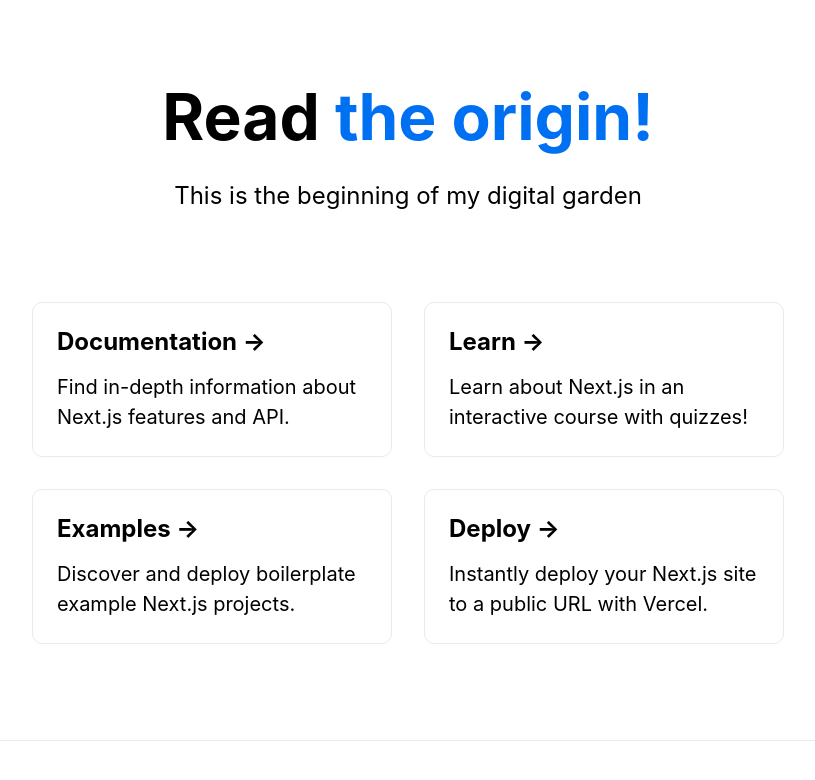
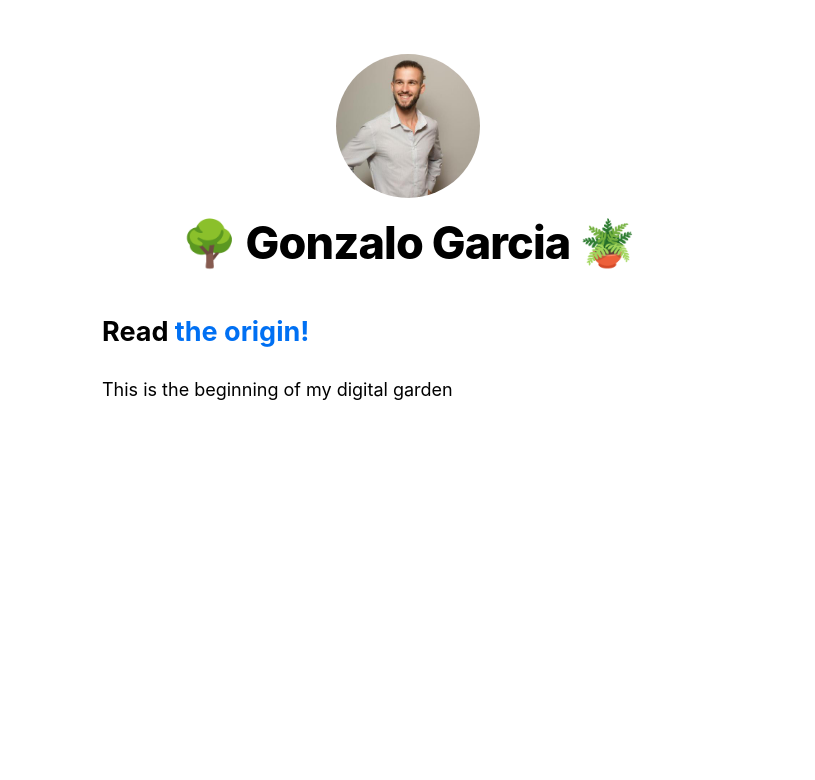
Before and after one commit to gonbaum/baumhaus-garden, a Next.js app: page / in a window 1280 px wide. Shown: the top 780 px of the page, without its empty margins (232-1047 px from the left). Built offline with nearby package versions, Linux system fonts and the light colour scheme.

Commit message:
chore(UI): App component and global css

```diff
--- a/components/layout.module.css
+++ b/components/layout.module.css
@@ -3,3 +3,13 @@
   padding: 0 1rem;
   margin: 3rem auto 6rem;
 }
+
+.header {
+  display: flex;
+  flex-direction: column;
+  align-items: center;
+}
+
+.backToHome {
+  margin: 3rem 0 0;
+}
--- a/components/layout.tsx
+++ b/components/layout.tsx
@@ -1,15 +1,82 @@
 import React from "react";
+import Head from "next/head";
+import Image from "next/image";
+import Link from "next/link";
 import styles from "./layout.module.css";
+import utilStyles from "../styles/utils.module.css";
 
 interface LayoutProps {
   children: React.ReactNode;
+  home: boolean;
 }
+
+const name = "🌳 Gonzalo Garcia 🪴";
+export const siteTitle = "My Digital Garden";
 
 /**
  *
  * @param {React.ReactElement} Receives React children
+ * @param {Boolean} Is the page the home page?
  * @return {React.ReactElement} A layout component
  */
-export default function Layout({ children }: LayoutProps) {
-  return <div className={styles.container}>{children}</div>;
+export default function Layout({ children, home }: LayoutProps) {
+  return (
+    <div className={styles.container}>
+      <Head>
+        <link rel="icon" href="/favicon.ico" />
+        <meta name="description" content="Gonzalo Garcia - Digital Garden" />
+        <meta
+          property="og:image"
+          content={`https://og-image.vercel.app/${encodeURI(
+            siteTitle
+          )}.png?theme=light&md=0&fontSize=75px&images=https%3A%2F%2Fassets.vercel.com%2Fimage%2Fupload%2Ffront%2Fassets%2Fdesign%2Fnextjs-black-logo.svg`}
+        />
+        <meta name="og:title" content={siteTitle} />
+        <meta name="twitter:card" content="summary_large_image" />
+      </Head>
+      <header className={styles.header}>
+        {home ? (
+          <>
+            <Image
+              priority
+              src="/images/profile.jpeg"
+              className={utilStyles.borderCircle}
+              height={144}
+              width={144}
+              alt={name}
+            />
+            <h1 className={utilStyles.heading2Xl}>{name}</h1>
+          </>
+        ) : (
+          <>
+            <Link href="/">
+              <a>
+                <Image
+                  priority
+                  src="/images/profile.jpeg"
+                  className={utilStyles.borderCircle}
+                  height={108}
+                  width={108}
+                  alt={name}
+                />
+              </a>
+            </Link>
+            <h2 className={utilStyles.headingLg}>
+              <Link href="/">
+                <a className={utilStyles.colorInherit}>{name}</a>
+              </Link>
+            </h2>
+          </>
+        )}
+      </header>
+      <main>{children}</main>
+      {!home && (
+        <div className={styles.backToHome}>
+          <Link href="/">
+            <a>← Back to home</a>
+          </Link>
+        </div>
+      )}
+    </div>
+  );
 }
--- /dev/null
+++ b/pages/_app.tsx
@@ -0,0 +1,13 @@
+import React from "react";
+import type { AppProps } from "next/app";
+import "../styles/global.css";
+
+/**
+ *
+ * @param {JSX.Element} Component The main component.
+ * @param {React.ComponentProps} pageProps The page props.
+ * @return {JSX.Element} Main app component.
+ */
+export default function App({ Component, pageProps }: AppProps) {
+  return <Component {...pageProps} />;
+}
--- a/pages/index.tsx
+++ b/pages/index.tsx
@@ -1,6 +1,7 @@
 import Head from "next/head";
 import Link from "next/link";
 import React from "react";
+import Layout, { siteTitle } from "../components/layout";
 
 /**
  * The landing page of the blog.
@@ -8,13 +9,12 @@
  */
 export default function Home() {
   return (
-    <div className="container">
+    <Layout home>
       <Head>
-        <title>Gonzalo Garcia - Digital Garden</title>
+        <title>{siteTitle}</title>
         <link rel="icon" href="/favicon.ico" />
       </Head>
-
-      <main>
+      <section className="utilStyles.headingMd">
         <h1 className="title">
           Read{" "}
           <Link href="/posts/the-origin">
@@ -25,187 +25,7 @@
         <p className="description">
           This is the beginning of my digital garden
         </p>
-
-        <div className="grid">
-          <a href="https://nextjs.org/docs" className="card">
-            <h3>Documentation &rarr;</h3>
-            <p>Find in-depth information about Next.js features and API.</p>
-          </a>
-
-          <a href="https://nextjs.org/learn" className="card">
-            <h3>Learn &rarr;</h3>
-            <p>Learn about Next.js in an interactive course with quizzes!</p>
-          </a>
-
-          <a
-            href="https://github.com/vercel/next.js/tree/master/examples"
-            className="card"
-          >
-            <h3>Examples &rarr;</h3>
-            <p>Discover and deploy boilerplate example Next.js projects.</p>
-          </a>
-
-          <a
-            href="https://vercel.com/import?filter=next.js&utm_source=create-next-app&utm_medium=default-template&utm_campaign=create-next-app"
-            className="card"
-          >
-            <h3>Deploy &rarr;</h3>
-            <p>
-              Instantly deploy your Next.js site to a public URL with Vercel.
-            </p>
-          </a>
-        </div>
-      </main>
-
-      <footer>
-        <a
-          href="https://vercel.com?utm_source=create-next-app&utm_medium=default-template&utm_campaign=create-next-app"
-          target="_blank"
-          rel="noopener noreferrer"
-        ></a>
-      </footer>
-
-      <style jsx>{`
-        .container {
-          min-height: 100vh;
-          padding: 0 0.5rem;
-          display: flex;
-          flex-direction: column;
-          justify-content: center;
-          align-items: center;
-        }
-
-        main {
-          padding: 5rem 0;
-          flex: 1;
-          display: flex;
-          flex-direction: column;
-          justify-content: center;
-          align-items: center;
-        }
-
-        footer {
-          width: 100%;
-          height: 100px;
-          border-top: 1px solid #eaeaea;
-          display: flex;
-          justify-content: center;
-          align-items: center;
-        }
-
-        footer img {
-          margin-left: 0.5rem;
-        }
-
-        footer a {
-          display: flex;
-          justify-content: center;
-          align-items: center;
-        }
-
-        a {
-          color: inherit;
-          text-decoration: none;
-        }
-
-        .title a {
-          color: #0070f3;
-          text-decoration: none;
-        }
-
-        .title a:hover,
-        .title a:focus,
-        .title a:active {
-          text-decoration: underline;
-        }
-
-        .title {
-          margin: 0;
-          line-height: 1.15;
-          font-size: 4rem;
-        }
-
-        .title,
-        .description {
-          text-align: center;
-        }
-
-        .description {
-          line-height: 1.5;
-          font-size: 1.5rem;
-        }
-
-        code {
-          background: #fafafa;
-          border-radius: 5px;
-          padding: 0.75rem;
-          font-size: 1.1rem;
-          font-family: Menlo, Monaco, Lucida Console, Liberation Mono,
-            DejaVu Sans Mono, Bitstream Vera Sans Mono, Courier New, monospace;
-        }
-
-        .grid {
-          display: flex;
-          align-items: center;
-          justify-content: center;
-          flex-wrap: wrap;
-
-          max-width: 800px;
-          margin-top: 3rem;
-        }
-
-        .card {
-          margin: 1rem;
-          flex-basis: 45%;
-          padding: 1.5rem;
-          text-align: left;
-          color: inherit;
-          text-decoration: none;
-          border: 1px solid #eaeaea;
-          border-radius: 10px;
-          transition: color 0.15s ease, border-color 0.15s ease;
-        }
-
-        .card:hover,
-        .card:focus,
-        .card:active {
-          color: #0070f3;
-          border-color: #0070f3;
-        }
-
-        .card h3 {
-          margin: 0 0 1rem 0;
-          font-size: 1.5rem;
-        }
-
-        .card p {
-          margin: 0;
-          font-size: 1.25rem;
-          line-height: 1.5;
-        }
-
-        @media (max-width: 600px) {
-          .grid {
-            width: 100%;
-            flex-direction: column;
-          }
-        }
-      `}</style>
-
-      <style jsx global>{`
-        html,
-        body {
-          padding: 0;
-          margin: 0;
-          font-family: -apple-system, BlinkMacSystemFont, Segoe UI, Roboto,
-            Oxygen, Ubuntu, Cantarell, Fira Sans, Droid Sans, Helvetica Neue,
-            sans-serif;
-        }
-
-        * {
-          box-sizing: border-box;
-        }
-      `}</style>
-    </div>
+      </section>
+    </Layout>
   );
 }
--- a/pages/posts/first-steps.tsx
+++ b/pages/posts/first-steps.tsx
@@ -57,11 +57,6 @@
           <a>The origin</a>
         </Link>
       </h2>
-      <h2>
-        <Link href="/">
-          <a>Back to home</a>
-        </Link>
-      </h2>
     </Layout>
   );
 }
--- a/pages/posts/the-origin.tsx
+++ b/pages/posts/the-origin.tsx
@@ -61,11 +61,6 @@
           <a>Next steps</a>
         </Link>
       </h2>
-      <h2>
-        <Link href="/">
-          <a>Back to home</a>
-        </Link>
-      </h2>
     </Layout>
   );
 }
--- a/pages/posts/third-part.tsx
+++ b/pages/posts/third-part.tsx
@@ -74,11 +74,6 @@
           <a>First steps</a>
         </Link>
       </h2>
-      <h2>
-        <Link href="/">
-          <a>Back to home</a>
-        </Link>
-      </h2>
     </Layout>
   );
 }
--- /dev/null
+++ b/styles/global.css
@@ -0,0 +1,27 @@
+html,
+body {
+  padding: 0;
+  margin: 0;
+  font-family: -apple-system, BlinkMacSystemFont, Segoe UI, Roboto, Oxygen,
+    Ubuntu, Cantarell, Fira Sans, Droid Sans, Helvetica Neue, sans-serif;
+  line-height: 1.6;
+  font-size: 18px;
+}
+
+* {
+  box-sizing: border-box;
+}
+
+a {
+  color: #0070f3;
+  text-decoration: none;
+}
+
+a:hover {
+  text-decoration: underline;
+}
+
+img {
+  max-width: 100%;
+  display: block;
+}
--- /dev/null
+++ b/styles/utils.module.css
@@ -0,0 +1,52 @@
+.heading2Xl {
+  font-size: 2.5rem;
+  line-height: 1.2;
+  font-weight: 800;
+  letter-spacing: -0.05rem;
+  margin: 1rem 0;
+}
+
+.headingXl {
+  font-size: 2rem;
+  line-height: 1.3;
+  font-weight: 800;
+  letter-spacing: -0.05rem;
+  margin: 1rem 0;
+}
+
+.headingLg {
+  font-size: 1.5rem;
+  line-height: 1.4;
+  margin: 1rem 0;
+}
+
+.headingMd {
+  font-size: 1.2rem;
+  line-height: 1.5;
+}
+
+.borderCircle {
+  border-radius: 9999px;
+}
+
+.colorInherit {
+  color: inherit;
+}
+
+.padding1px {
+  padding-top: 1px;
+}
+
+.list {
+  list-style: none;
+  padding: 0;
+  margin: 0;
+}
+
+.listItem {
+  margin: 0 0 1.25rem;
+}
+
+.lightText {
+  color: #666;
+}
```
Also changed, not shown: 1 other file (tests, documents, lock files or other folders).
